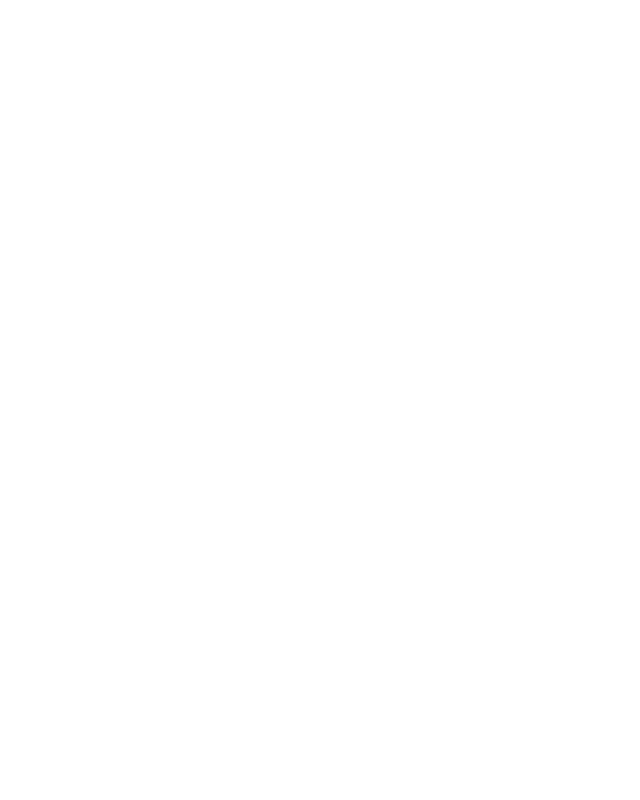
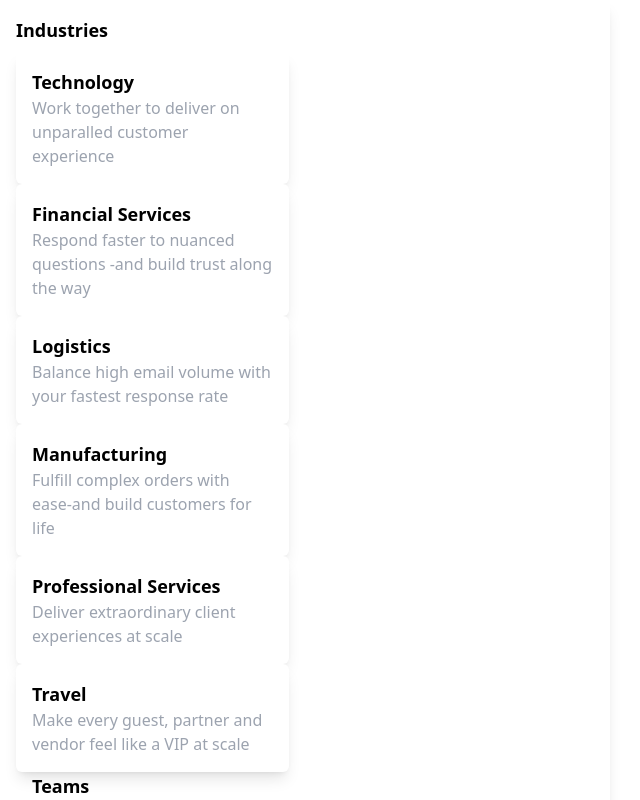
Before and after one commit to Lupleg/Interns-Build, a React (Create React App) app: page / in a window 1280 px wide. Shown: the top 800 px of the page, without its empty margins (0-640 px from the left). Built offline with nearby package versions, Linux system fonts and the light colour scheme.

Commit message:
Removed conditional hovering for review of my work

```diff
--- a/src/components/nav/Solutions.jsx
+++ b/src/components/nav/Solutions.jsx
@@ -14,7 +14,7 @@
 
 
        return (
-              <div className={`absolute ${isHovered ? 'block' : 'hidden'} bg-white p-4 shadow-lg rounded-md`} onMouseEnter={handleMouseEnter} onMouseLeave={handleMouseLeave}>
+              <div className={`absolute ${isHovered ? 'block' : ''} bg-white p-4 shadow-lg rounded-md`} onMouseEnter={handleMouseEnter} onMouseLeave={handleMouseLeave}>
                      <div className='flex'>
                             <div className='w-1/2 pr-4'>
                                    <h2 className='text-lg font-semibold mb-2'>Industries</h2>
```
